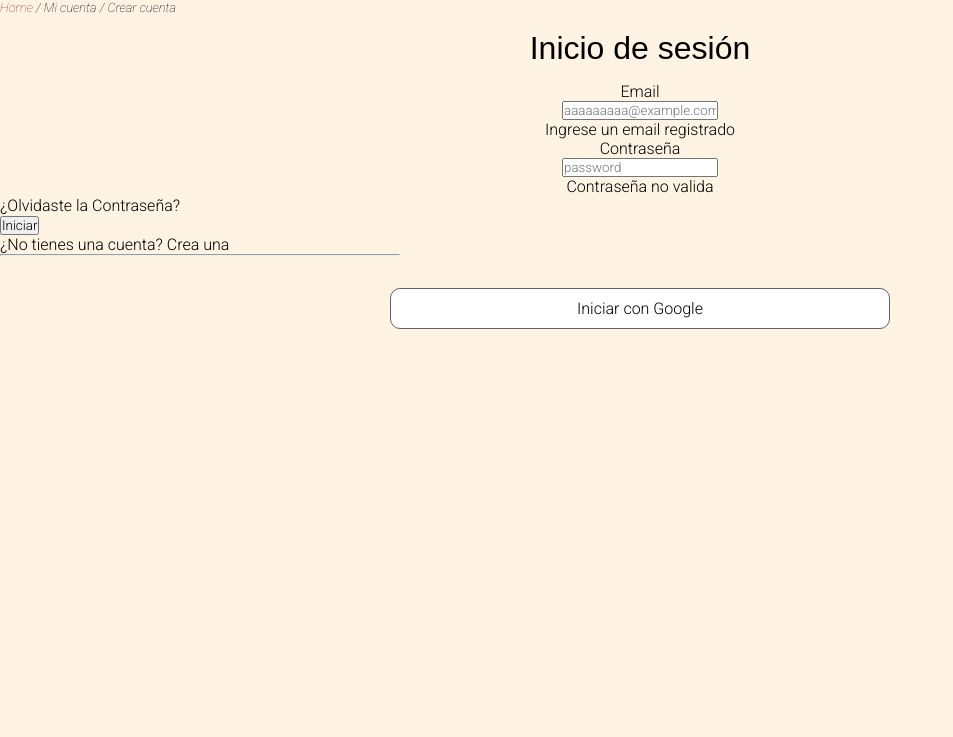
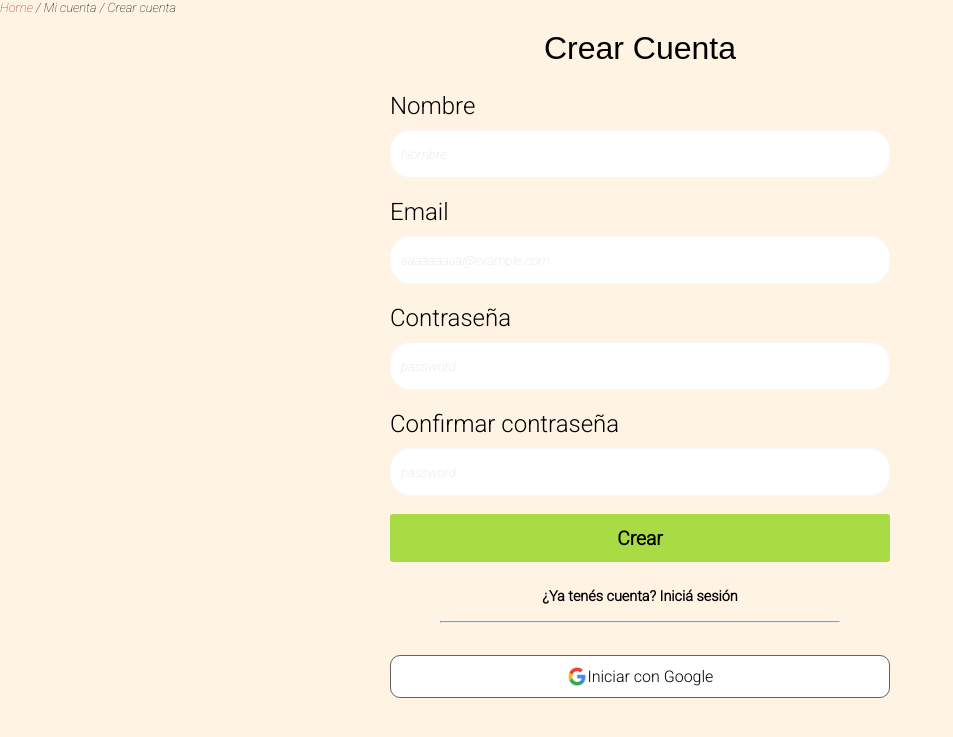
Before and after one commit to grupo-10-Vivero-c12/proyecto-Integrador, a web app: file views/register.html in a window 1280 px wide. Shown: the top 737 px of the page, without its empty margins (0-953 px from the left). Run offline with its HTML, style and script files only (its server is not run), Linux system fonts and the light colour scheme; some web fonts are replaced.

Commit message:
Terminado de register

```diff
--- a/views/login.html
+++ b/views/login.html
@@ -43,7 +43,7 @@
                     </div>
 
                     <div class="create-count">
-                        <a href="#">¿No tenés una cuenta? Crear una</a>
+                        <a href="/register">¿No tenés una cuenta? Crear una</a>
                     </div>
 
 
@@ -60,7 +60,7 @@
 
 
             <div class="log-in-google">
-                <a href="#"><img src="images/logo-google.png" alt="google"> Iniciar con Google</a>
+                <a href="#"><img src="images/logo-google.png" alt="google"> Crear cuenta con Google</a>
             </div>
         </div>
     </main>
--- a/views/register.html
+++ b/views/register.html
@@ -18,43 +18,53 @@
             <a href="/register">Crear cuenta</a>
         </div>
 
-        <h2>Inicio de sesión</h2>
+        <h2>Crear Cuenta</h2>
         <div class="form-container">
             <form action="">
+                <div class="form">
+                    <div class="input-container">
+                        <label for="name">Nombre</label>
+                        <input type="text" id="name" name="name" placeholder="Nombre" required>
+                    </div>
+                    <div class="input-container">
+                        <label for="email">Email</label>
+                        <input type="email" id="email" name="email" placeholder="aaaaaaaaa@example.com" required>
+                        <span class="error-message">Ya existe una cuenta registrada con ese email</span>
+                    </div>
 
-                <div class="form">
-                    <label for="email">Email</label>
-                    <input type="email" id="email" name="email" placeholder="aaaaaaaaa@example.com" required>
-                    <span class="error-message">Ingrese un email registrado</span>
-                </div>
+                    <div class="input-container">
+                        <label for="pass">Contraseña</label>
+                        <input type="password" id="pass" name="password" placeholder="password" required>
+                    </div>
+                    <div class="input-container">
+                        <label for="pass">Confirmar contraseña</label>
+                        <input type="password" id="pass" name="password" placeholder="password" required>
+                        <span class="error-message">Las contraseñas no coinciden</span>
+                    </div>
 
-                <div class="form">
-                    <label for="pass">Contraseña</label>
-                    <input type="password" id="pass" name="password" placeholder="password" required>
-                    <span class="error-message">Contraseña no valida</span>
+                    <div class="button-submit">
+                        <button type="submit">Crear</button>
+                    </div>
 
+                    <div class="create-count">
+                        <a href="/login">¿Ya tenés cuenta? Iniciá sesión</a>
+                    </div>
+
+
+                    <hr>
 
                 </div>
 
-                <div class="recover-password">
-                    <a href="#">¿Olvidaste la Contraseña?</a>
-                </div>
 
-                <div class="button-submit">
-                    <button type="submit">Iniciar</button>
-                </div>
 
-                <div class="create-count">
-                    <a href="#">¿No tienes una cuenta? Crea una</a>
-                </div>
 
 
             </form>
 
-            <hr>
+
 
             <div class="log-in-google">
-                <a href="#">Iniciar con Google</a>
+                <a href="#"><img src="images/logo-google.png" alt="google"> Iniciar con Google</a>
             </div>
         </div>
     </main>
```
